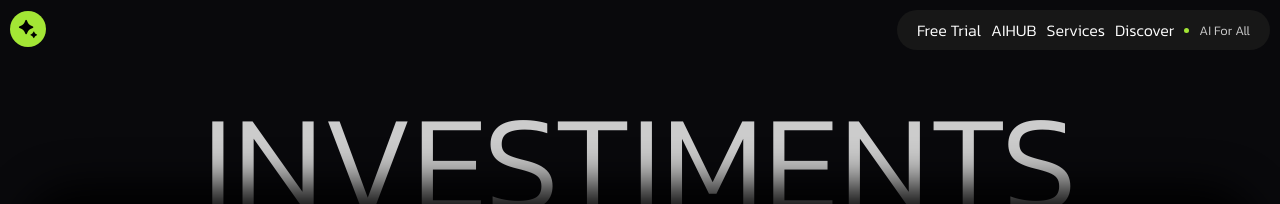
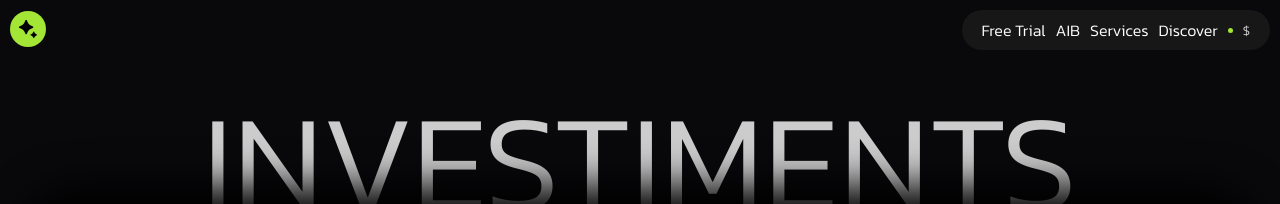
Before and after one commit to Inojoza28/money, a plain HTML site: page index.html in a window 1280 px wide. Shown: the top 204 px of the page. Drawn offline with nearby package versions, Linux system fonts and the light colour scheme; grey boxes are pictures that could not be loaded.

Commit message:
Add files via upload

```diff
--- a/index.html
+++ b/index.html
@@ -17,11 +17,11 @@
         </div>
         <div class="nav-links">
             <a href="#free-trial">Free Trial</a>
-            <a href="#aihub">AIHUB</a>
+            <a href="https://aibfinance.com.br/" target="_blank">AIB</a>
             <a href="#services">Services</a>
             <a href="#discover">Discover</a>
             <div class="separator"></div>
-            <p>AI For All</p>
+            <p>$</p>
         </div>
     </nav>
 
```
